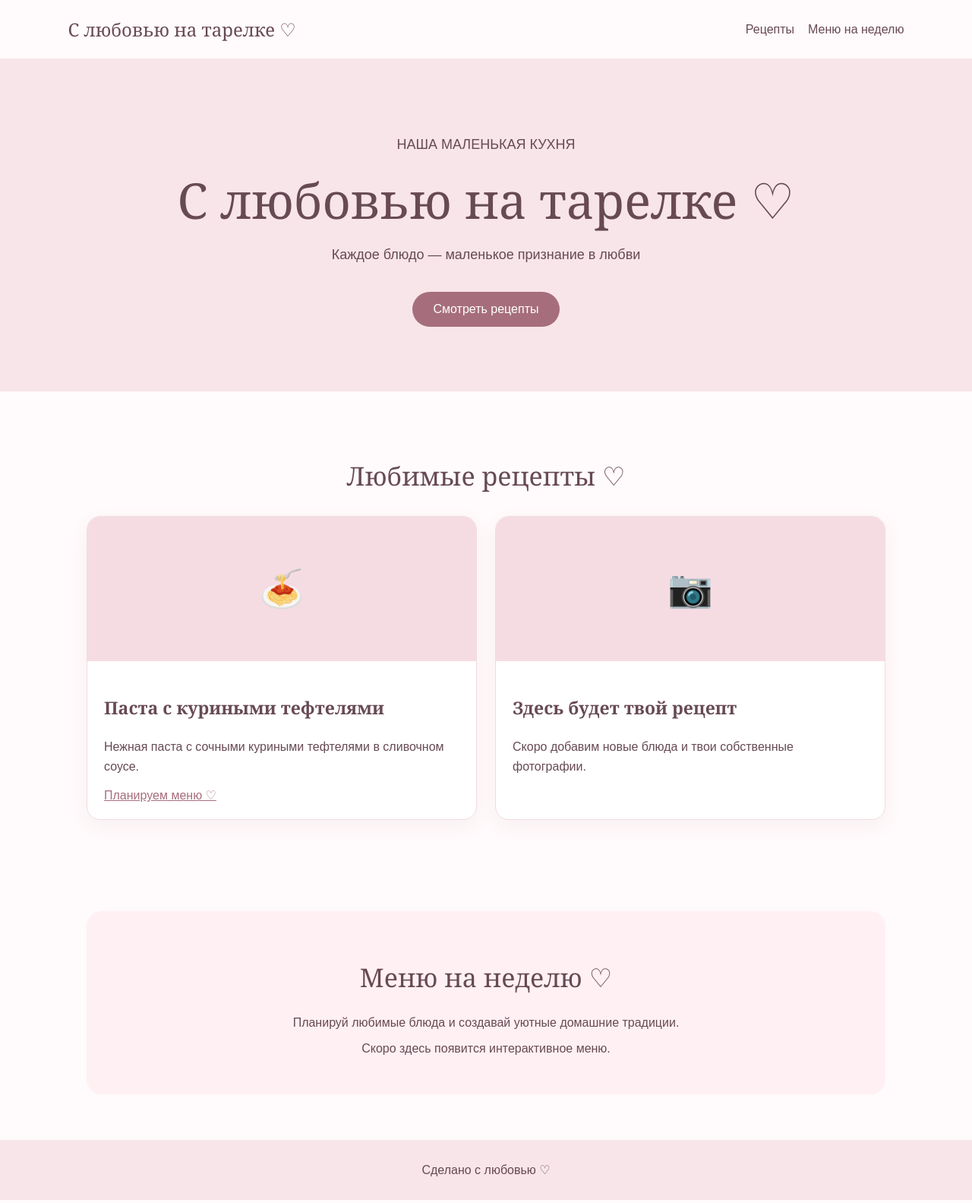
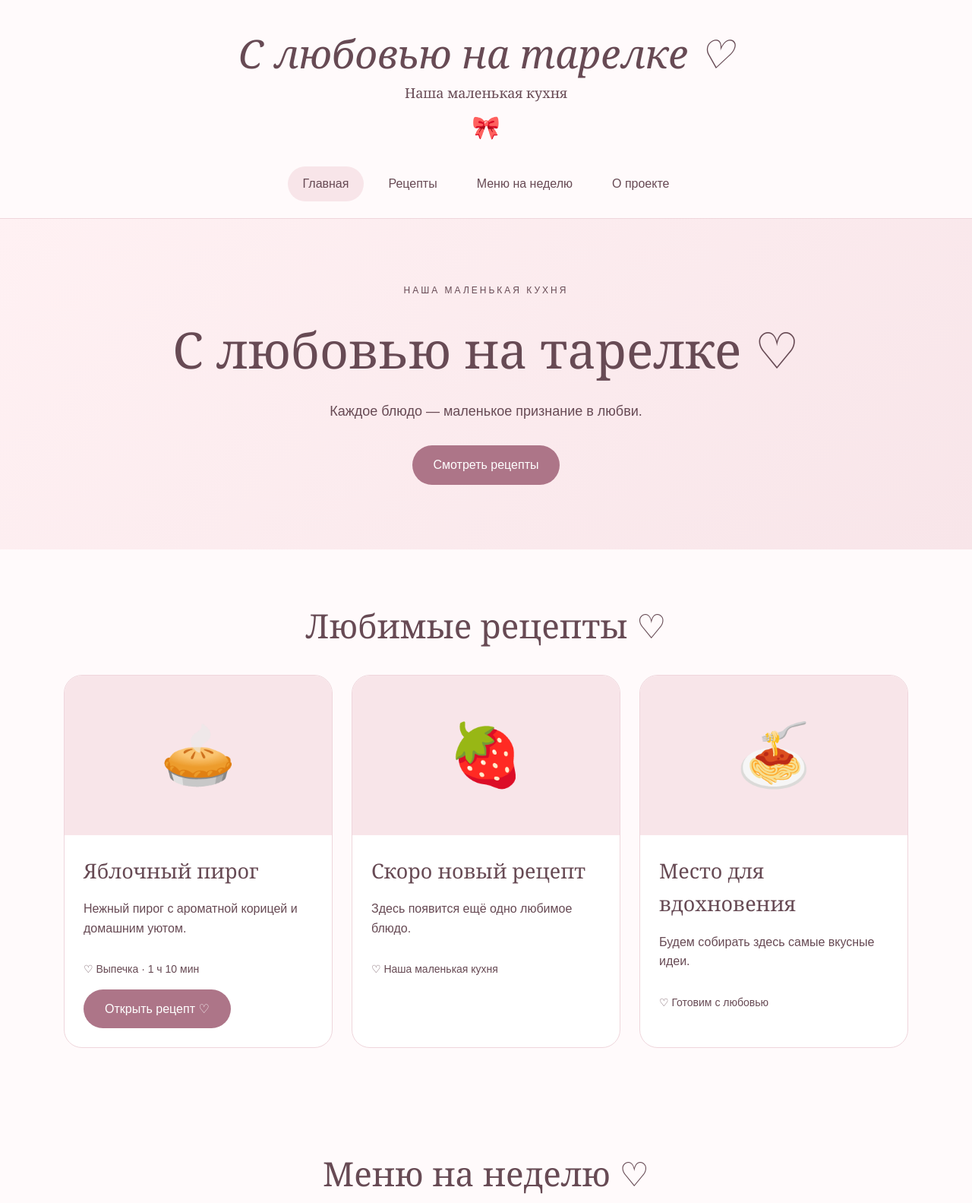
Before and after one commit to pnikoletta0607-droid/love-on-a-plate, a plain HTML site: page index.html in a window 1280 px wide. Shown: the top 1583 px of the page at 76% size. Drawn offline with Linux system fonts and the light colour scheme.

Commit message:
Update index.html

```diff
--- a/index.html
+++ b/index.html
@@ -1,3 +1,4 @@
+
 <!DOCTYPE html>
 <html lang="ru">
 <head>
@@ -5,68 +6,251 @@
 <meta name="viewport" content="width=device-width, initial-scale=1">
 <title>С любовью на тарелке ♡</title>
 <style>
-:root{--pink:#f8e5e9;--rose:#a66e7d;--ink:#674a54}
-*{box-sizing:border-box}
-body{margin:0;background:#fffafb;color:var(--ink);font-family:Arial,sans-serif}
-header{padding:22px 7%;display:flex;justify-content:space-between;align-items:center;gap:15px;flex-wrap:wrap}
-.logo{font-family:Georgia,serif;font-size:24px}
-nav a{color:var(--ink);text-decoration:none;margin-left:18px}
-.hero{background:var(--pink);text-align:center;padding:85px 20px}
-.hero h1{font:normal clamp(36px,6vw,65px) Georgia,serif;margin:18px 0}
-.hero p{font-size:18px}
-.btn{display:inline-block;background:var(--rose);color:white;text-decoration:none;padding:14px 28px;border-radius:30px;margin-top:20px}
-section{max-width:1100px;margin:auto;padding:60px 24px}
-h2{font:normal 34px Georgia,serif;text-align:center}
-.grid{display:grid;grid-template-columns:repeat(auto-fit,minmax(240px,1fr));gap:24px;margin-top:30px}
-.card{background:white;border:1px solid #f0dce1;border-radius:18px;overflow:hidden;box-shadow:0 8px 25px #a66e7d12}
-.photo{height:190px;background:#f5dce3;display:grid;place-items:center;font-size:48px}
-.card-content{padding:22px}
-.card h3{font-family:Georgia,serif;font-size:23px}
-.card p{line-height:1.6}
-.card a{color:var(--rose)}
-.week{background:#fff0f3;border-radius:20px;text-align:center;padding:35px}
-footer{text-align:center;padding:30px;background:var(--pink)}
-@media(max-width:600px){header{justify-content:center;text-align:center}nav a{margin:0 8px}.hero{padding:65px 18px}}
+:root {
+  --cream: #fffafb;
+  --pink: #f8e5e9;
+  --rose: #ad7588;
+  --ink: #674a54;
+  --line: #efd6dc;
+}
+* { box-sizing: border-box; }
+html { scroll-behavior: smooth; }
+body {
+  margin: 0;
+  background: var(--cream);
+  color: var(--ink);
+  font-family: Arial, sans-serif;
+  line-height: 1.6;
+}
+header {
+  text-align: center;
+  padding: 34px 20px 15px;
+}
+.logo {
+  font: italic clamp(30px, 5vw, 52px) Georgia, serif;
+  text-decoration: none;
+  color: var(--ink);
+}
+.subtitle {
+  font: 18px Georgia, serif;
+  margin: 5px 0;
+}
+.bow {
+  font-size: 30px;
+  margin: 10px auto 0;
+}
+nav {
+  display: flex;
+  justify-content: center;
+  flex-wrap: wrap;
+  gap: 12px;
+  padding: 12px 20px 22px;
+  border-bottom: 1px solid var(--line);
+}
+nav a {
+  color: var(--ink);
+  text-decoration: none;
+  padding: 10px 20px;
+  border-radius: 30px;
+  transition: background .2s;
+}
+nav a:hover, nav a.active {
+  background: var(--pink);
+}
+.hero {
+  text-align: center;
+  background: linear-gradient(135deg,#fff1f3,#f8e5e9);
+  padding: 85px 20px;
+}
+.eyebrow {
+  letter-spacing: 3px;
+  font-size: 12px;
+  text-transform: uppercase;
+}
+h1, h2, h3 {
+  font-family: Georgia, serif;
+  font-weight: normal;
+}
+h1 {
+  font-size: clamp(38px, 6vw, 66px);
+  margin: 15px 0;
+}
+.hero p {
+  font-size: 18px;
+  max-width: 550px;
+  margin: 0 auto 30px;
+}
+.button {
+  display: inline-block;
+  background: var(--rose);
+  color: white;
+  padding: 13px 28px;
+  border-radius: 35px;
+  text-decoration: none;
+  border: 0;
+  cursor: pointer;
+  transition: transform .2s, background .2s;
+}
+.button:hover {
+  background: #945e72;
+  transform: translateY(-2px);
+}
+section {
+  max-width: 1160px;
+  margin: auto;
+  padding: 65px 24px;
+}
+h2 {
+  text-align: center;
+  font-size: clamp(30px, 4vw, 44px);
+  margin: 0 0 30px;
+}
+.grid {
+  display: grid;
+  grid-template-columns: repeat(3,minmax(0,1fr));
+  gap: 25px;
+}
+.card {
+  background: white;
+  border: 1px solid var(--line);
+  border-radius: 24px;
+  overflow: hidden;
+  transition: transform .2s, box-shadow .2s;
+}
+.card:hover {
+  transform: translateY(-5px);
+  box-shadow: 0 12px 28px #ad758820;
+}
+.card-image {
+  height: 210px;
+  background: var(--pink);
+  display: flex;
+  justify-content: center;
+  align-items: center;
+  font-size: 80px;
+}
+.card-content { padding: 25px; }
+.card h3 {
+  font-size: 27px;
+  margin: 0 0 10px;
+}
+.card p { min-height: 65px; }
+.meta {
+  font-size: 14px;
+  margin: 15px 0;
+}
+.weekly {
+  background: #fff1f3;
+  border: 1px solid var(--line);
+  border-radius: 25px;
+  padding: 35px;
+  text-align: center;
+}
+.weekly p {
+  max-width: 550px;
+  margin: 0 auto 25px;
+}
+footer {
+  text-align: center;
+  padding: 35px 20px;
+  border-top: 1px solid var(--line);
+  font: 16px Georgia, serif;
+}
+@media(max-width: 900px) {
+  .grid { grid-template-columns: repeat(2,minmax(0,1fr)); }
+}
+@media(max-width: 600px) {
+  header { padding-top: 25px; }
+  nav { gap: 4px; }
+  nav a { padding: 9px 12px; font-size: 14px; }
+  .hero { padding: 65px 18px; }
+  section { padding: 45px 18px; }
+  .grid { grid-template-columns: 1fr; }
+  .card-image { height: 190px; }
+  .weekly { padding: 28px 20px; }
+}
 </style>
 </head>
 <body>
+
 <header>
-<div class="logo">С любовью на тарелке ♡</div>
-<nav><a href="#recipes">Рецепты</a><a href="#menu">Меню на неделю</a></nav>
+  <a class="logo" href="index.html">С любовью на тарелке ♡</a>
+  <p class="subtitle">Наша маленькая кухня</p>
+  <div class="bow" aria-hidden="true">🎀</div>
 </header>
+
+<nav>
+  <a class="active" href="index.html">Главная</a>
+  <a href="#recipes">Рецепты</a>
+  <a href="#weekly">Меню на неделю</a>
+  <a href="#about">О проекте</a>
+</nav>
+
+<main>
   <div class="hero">
-<p>НАША МАЛЕНЬКАЯ КУХНЯ</p>
+    <div class="eyebrow">Наша маленькая кухня</div>
     <h1>С любовью на тарелке ♡</h1>
-<p>Каждое блюдо — маленькое признание в любви</p>
-<a class="btn" href="#recipes">Смотреть рецепты</a>
+    <p>Каждое блюдо — маленькое признание в любви.</p>
+    <a class="button" href="#recipes">Смотреть рецепты</a>
   </div>
+
   <section id="recipes">
     <h2>Любимые рецепты ♡</h2>
     <div class="grid">
+
       <article class="card">
-<div class="photo">🍝</div>
+        <div class="card-image" aria-label="Яблочный пирог">🥧</div>
         <div class="card-content">
-<h3>Паста с куриными тефтелями</h3>
-<p>Нежная паста с сочными куриными тефтелями в сливочном соусе.</p>
-<a href="#menu">Планируем меню ♡</a>
+          <h3>Яблочный пирог</h3>
+          <p>Нежный пирог с ароматной корицей и домашним уютом.</p>
+          <div class="meta">♡ Выпечка · 1 ч 10 мин</div>
+          <a class="button" href="recipe.html">Открыть рецепт ♡</a>
         </div>
       </article>
+
       <article class="card">
-<div class="photo">📷</div>
+        <div class="card-image" aria-hidden="true">🍓</div>
         <div class="card-content">
-<h3>Здесь будет твой рецепт</h3>
-<p>Скоро добавим новые блюда и твои собственные фотографии.</p>
+          <h3>Скоро новый рецепт</h3>
+          <p>Здесь появится ещё одно любимое блюдо.</p>
+          <div class="meta">♡ Наша маленькая кухня</div>
         </div>
       </article>
+
+      <article class="card">
+        <div class="card-image" aria-hidden="true">🍝</div>
+        <div class="card-content">
+          <h3>Место для вдохновения</h3>
+          <p>Будем собирать здесь самые вкусные идеи.</p>
+          <div class="meta">♡ Готовим с любовью</div>
+        </div>
+      </article>
+
     </div>
   </section>
-<section id="menu">
-<div class="week">
+
+  <section id="weekly">
     <h2>Меню на неделю ♡</h2>
-<p>Планируй любимые блюда и создавай уютные домашние традиции.</p>
-<p>Скоро здесь появится интерактивное меню.</p>
+    <div class="weekly">
+      <h3>Маленькие планы на вкусную неделю</h3>
+      <p>Совсем скоро здесь можно будет составлять меню,
+      выбирать блюда и планировать покупки.</p>
+      <span>С любовью, для нашей кухни ♡</span>
     </div>
   </section>
-<footer>Сделано с любовью ♡</footer>
+
+  <section id="about">
+    <h2>Немного о нас ♡</h2>
+    <div class="weekly">
+      <p>Это маленькое пространство для любимых рецептов,
+      уютных вечеров и вкусных воспоминаний.</p>
+    </div>
+  </section>
+</main>
+
+<footer>
+  С любовью на тарелке ♡
+</footer>
+
 </body>
 </html>
```
Lines whose indentation alone changed are shown as unchanged.
